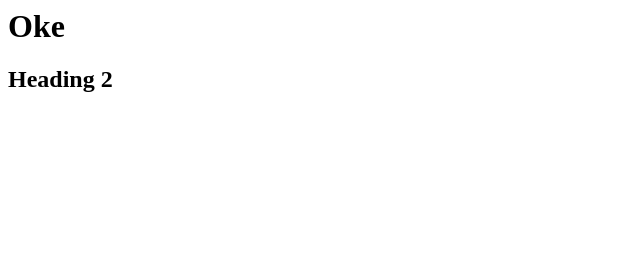
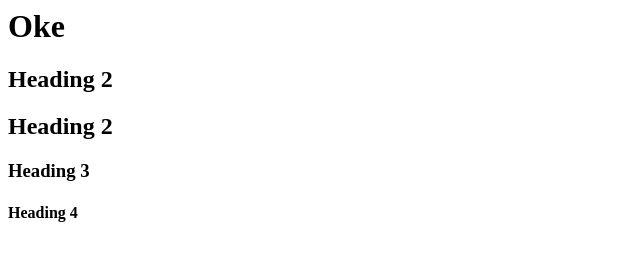
Before and after one commit to awaludin99/171410000, a plain HTML site: page SBDL/Tugas_Besar/index.html in a window 1280 px wide. Shown: the whole page, without its empty margins (0-640 px from the left). Drawn offline with Linux system fonts and the light colour scheme.

Commit message:
Penambahan line baru

```diff
--- a/SBDL/Tugas_Besar/index.html
+++ b/SBDL/Tugas_Besar/index.html
@@ -1,2 +1,5 @@
 <h1>Oke</h1>
 <h2>Heading 2</h2>
+<h2>Heading 2</h2>
+<h3>Heading 3</h3>
+<h4>Heading 4</h4>
```
